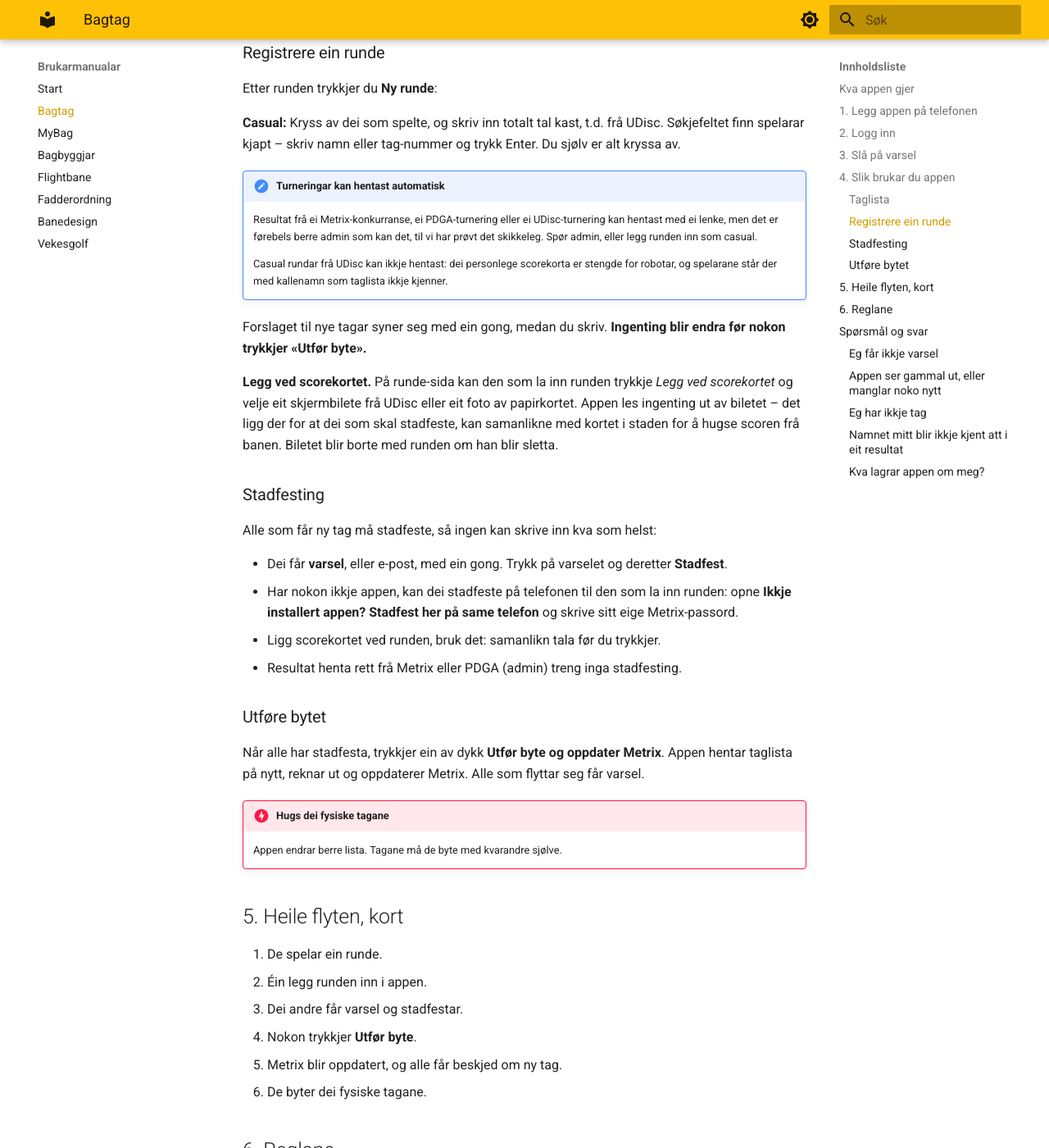
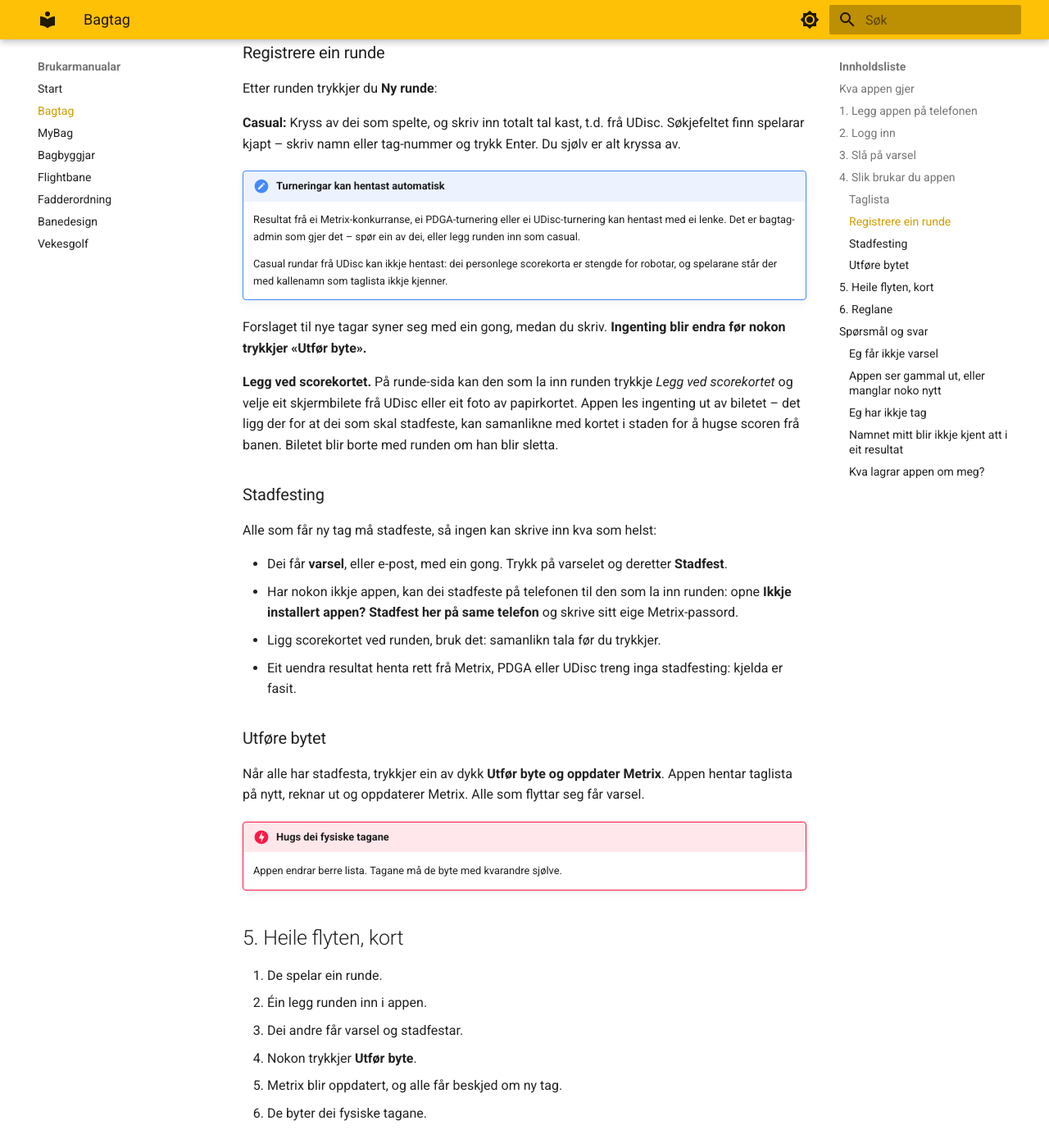
Before and after one commit to hanses89/manuals, an MkDocs documentation site: the page built from docs/bagtag.md, in a window 1280 px wide and 1400 px high, scrolled down 2126 px. Shown: the whole window at 82% size. Built offline with MkDocs 1.6.1 and Material for MkDocs 9.7.7, drawn with Linux system fonts in a browser that asks for light colours.

Commit message:
manual: sync from bagtag.kvamdgs.no @ c952179e8158f9970b502e7dfe8fca14bb309e34

```diff
--- a/docs/bagtag.md
+++ b/docs/bagtag.md
@@ -105,9 +105,8 @@ Enter. Du sjølv er alt kryssa av.
 
 !!! note "Turneringar kan hentast automatisk"
     Resultat frå ei Metrix-konkurranse, ei PDGA-turnering eller ei
-    UDisc-turnering kan hentast med ei lenke, men det er førebels berre admin
-    som kan det, til vi har prøvt det skikkeleg. Spør admin, eller legg runden
-    inn som casual.
+    UDisc-turnering kan hentast med ei lenke. Det er bagtag-admin som gjer det
+    – spør ein av dei, eller legg runden inn som casual.
 
     Casual rundar frå UDisc kan ikkje hentast: dei personlege scorekorta er
     stengde for robotar, og spelarane står der med kallenamn som taglista ikkje
@@ -131,7 +130,8 @@ Alle som får ny tag må stadfeste, så ingen kan skrive inn kva som helst:
   runden: opne **Ikkje installert appen? Stadfest her på same telefon** og
   skrive sitt eige Metrix-passord.
 - Ligg scorekortet ved runden, bruk det: samanlikn tala før du trykkjer.
-- Resultat henta rett frå Metrix eller PDGA (admin) treng inga stadfesting.
+- Eit uendra resultat henta rett frå Metrix, PDGA eller UDisc treng inga
+  stadfesting: kjelda er fasit.
 
 ### Utføre bytet
 
```
